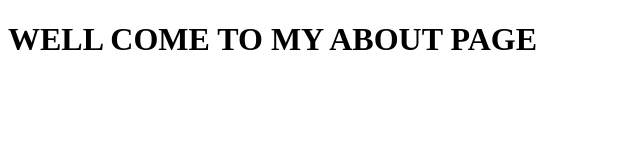
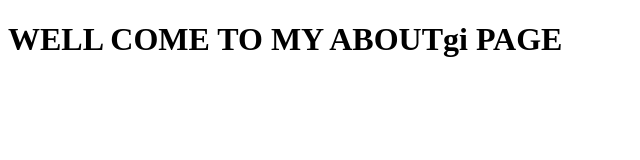
Before and after one commit to BagalMonika12/Webpages-Project, a plain HTML site: page about.html in a window 1280 px wide. Shown: the full height of the page, 0-640 px from the left. Drawn offline with Linux system fonts and the light colour scheme.

Commit message:
basic code added

```diff
--- a/about.html
+++ b/about.html
@@ -4,6 +4,6 @@
         <title>about</title>
     </head>
     <body>
-        <h1> WELL COME TO  MY ABOUT PAGE</h1>
+        <h1> WELL COME TO  MY ABOUTgi PAGE</h1>
     </body>
 </html>
```
